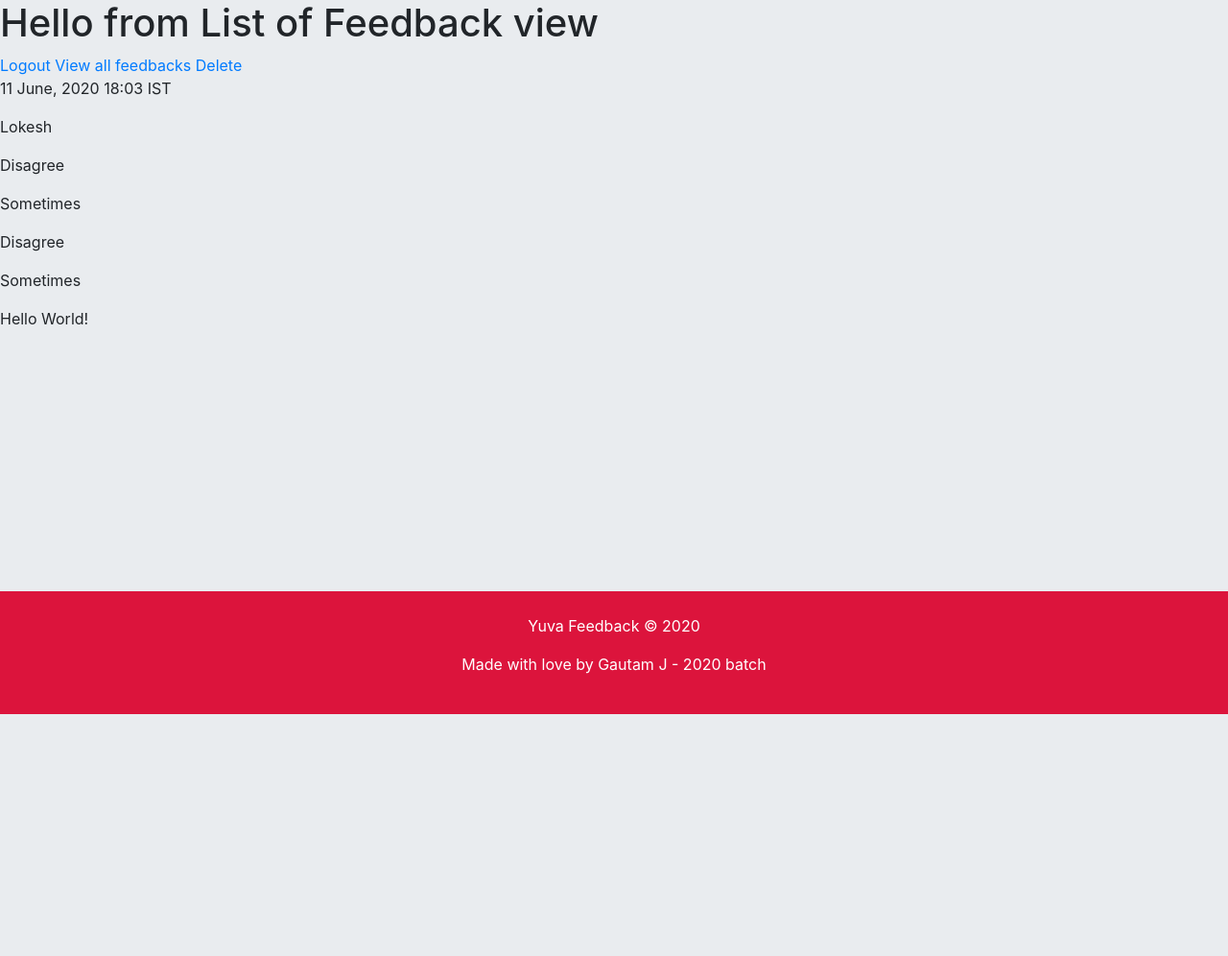
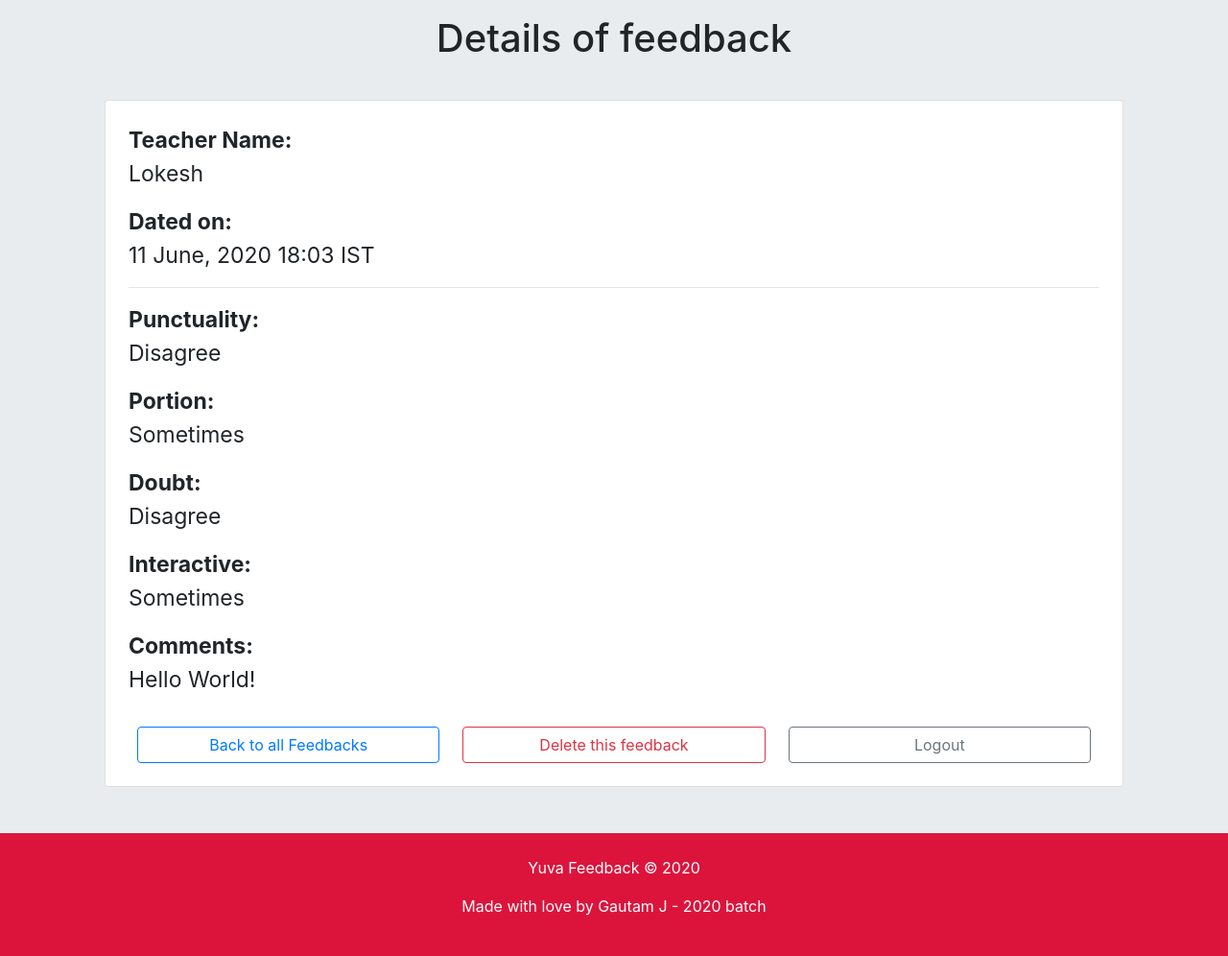
Before and after one commit to Gautam-J/yuva-feedback, a Django app: page /review/feedback/10/ in a window 1280 px wide. Shown: the part 56-1052 px from the top of the page at 96% size. Before the commit the page ends 800 px from the top, so only its background shows below. Run offline with Django 3.2, Linux system fonts and the light colour scheme; a user stored in the database is signed in; data comes from the database, SQL or seed files in the repository; some libraries are stand-ins or nearby versions.

Commit message:
html for detailed feedback view

```diff
--- a/Review/templates/Review/detail_feedback.html
+++ b/Review/templates/Review/detail_feedback.html
@@ -1,22 +1,25 @@
 {% extends 'Home/index.html' %}
 {% block content %}
-    <div>
-        <h1>Hello from List of Feedback view</h1>
-        <a role="button" href="{% url 'LogoutView' %}">Logout</a>
-        <a role="button" href="{% url 'ListFeedbackView' %}">View all feedbacks</a>
-        <!-- TODO: Add a confirmation modal -->
-        <!-- TODO: Add link to delete feedback and go to all feedbacks -->
-        <a role="button" href="{% url 'DeleteFeedbackView' feedback.id %}">Delete</a>
+    <div class="container">
+        <h1 class="text-center py-3">Details of feedback</h1>
+        <div class="card p-4 m-4">
+
+            <p style="font-size: 23px;"><strong>Teacher Name:</strong><br>{{ feedback.teacher_name }}</p>
+            <p style="font-size: 23px;"><strong>Dated on:</strong><br>{{ feedback.date_submitted|date:'d F, Y H:i e' }}</p>
+            <hr class="p-0 m-0 mb-3">
+            <p style="font-size: 23px;"><strong>Punctuality:</strong><br>{{ feedback.punctuality }}</p>
+            <p style="font-size: 23px;"><strong>Portion:</strong><br>{{ feedback.portion }}</p>
+            <p style="font-size: 23px;"><strong>Doubt:</strong><br>{{ feedback.doubt }}</p>
+            <p style="font-size: 23px;"><strong>Interactive:</strong><br>{{ feedback.interactive }}</p>
+            <p style="font-size: 23px;"><strong>Comments:</strong><br>{{ feedback.comments }}</p>
+
+            <div class="row pt-3">
+                <a class="btn btn-outline-primary ml-4 mr-4 col" role="button" href="{% url 'ListFeedbackView' %}">Back to all Feedbacks</a>
+                <!-- TODO: Add a confirmation modal -->
+                <!-- TODO: Add link to delete feedback and go to all feedbacks -->
+                <a class="btn btn-outline-danger mr-4 col" role="button" href="{% url 'DeleteFeedbackView' feedback.id %}">Delete this feedback</a>
+                <a class="btn btn-outline-secondary mr-4 col" role="button" href="{% url 'LogoutView' %}">Logout</a>
+            </div>
+        </div>
     </div>
-
-    <div>
-        <p>{{ feedback.date_submitted|date:'d F, Y H:i e' }}</p>
-        <p>{{ feedback.teacher_name }}</p>
-        <p>{{ feedback.punctuality }}</p>
-        <p>{{ feedback.portion }}</p>
-        <p>{{ feedback.doubt }}</p>
-        <p>{{ feedback.interactive }}</p>
-        <p>{{ feedback.comments }}</p>
-    </div>
-
 {% endblock content %}
```
